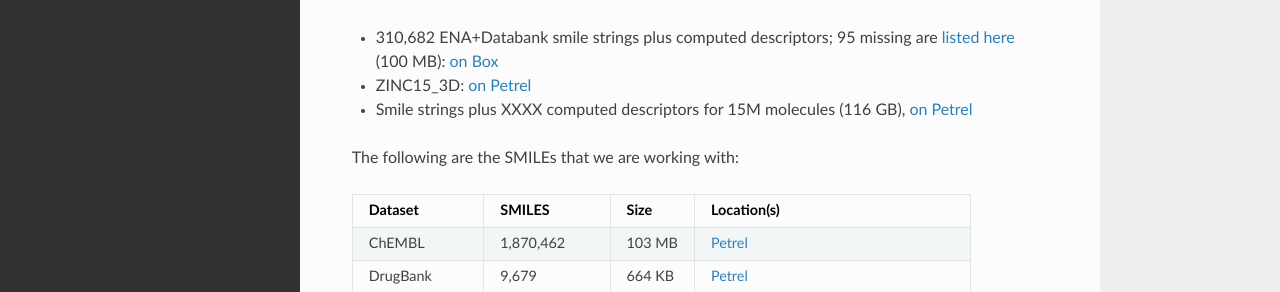
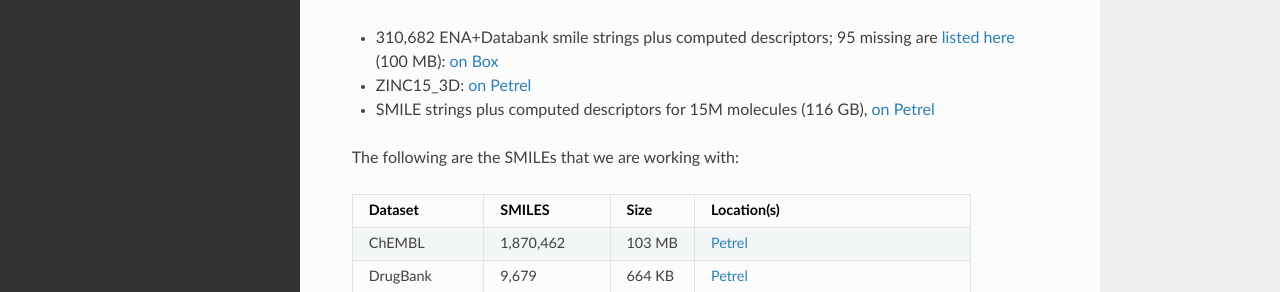
Before and after one commit to 2019-ncovgroup/2019-nCoVdata, a Sphinx documentation site: the page built from docs/index.rst, in a window 1280 px wide and 1131 px high. Shown: the part 278-570 px from the top of the window. Built offline with Sphinx 7.4.7 and the Read the Docs theme 2.0.0, drawn with Linux system fonts in a browser that asks for light colours.

Commit message:
Update index.rst

```diff
--- a/docs/index.rst
+++ b/docs/index.rst
@@ -6,7 +6,7 @@
 Argonne Data Repository
 ============================================
 
-This repository is for sharing data used and/or produced by the project. Larger files are `located on the ALCF Petrel data store <https://app.globus.org/file-manager?origin_id=a386b552-6086-11ea-9688-0e56c063f437&origin_path=%2F>`_, from where they can be retrieved via Globus (follow `this link <https://app.globus.org/groups/06e5c80b-6086-11ea-a9df-0ef992ed7ca1/about>`_ to request access permissions). Other files are `located on Argonne Box <https://anl.app.box.com/folder/105432421864>`_, but require Argonne credentials.
+This repository is for sharing data used and/or produced by the project. Larger files are `located on the ALCF Petrel data store <https://app.globus.org/file-manager?origin_id=a386b552-6086-11ea-9688-0e56c063f437&origin_path=%2F>`_, from where they can be retrieved via Globus (follow `this link <https://app.globus.org/groups/ebcae90a-60c9-11ea-a443-0a990c2810ad/about>`_ to request access permissions). Other files are `located on Argonne Box <https://anl.app.box.com/folder/105432421864>`_, but require Argonne credentials.
 
 We also provide here a list of individual datasets, each with a link:
 
@@ -14,7 +14,7 @@
 
 * ZINC15_3D: `on Petrel <https://app.globus.org/file-manager?origin_id=a386b552-6086-11ea-9688-0e56c063f437&origin_path=%2Fdatabases%2FZINC15_3D%2F>`_
 
-* Smile strings plus XXXX computed descriptors for 15M molecules (116 GB), `on Petrel <https://app.globus.org/file-manager?origin_id=a386b552-6086-11ea-9688-0e56c063f437&origin_path=%2Fdata%2F>`_
+* SMILE strings plus computed descriptors for 15M molecules (116 GB), `on Petrel <https://app.globus.org/file-manager?origin_id=a386b552-6086-11ea-9688-0e56c063f437&origin_path=%2Fdata%2F>`_
 
 The following are the SMILEs that we are working with:
 
```
